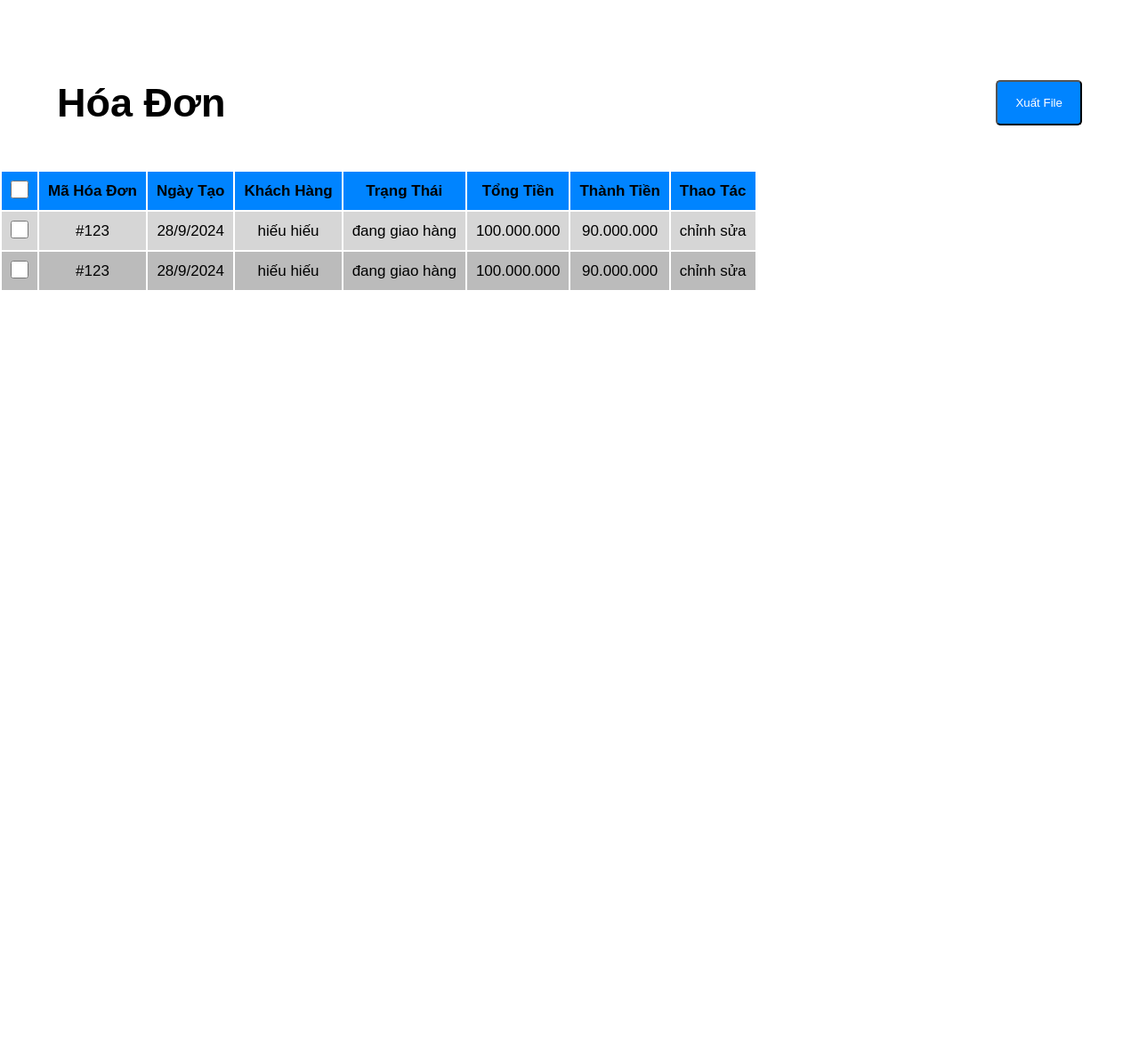
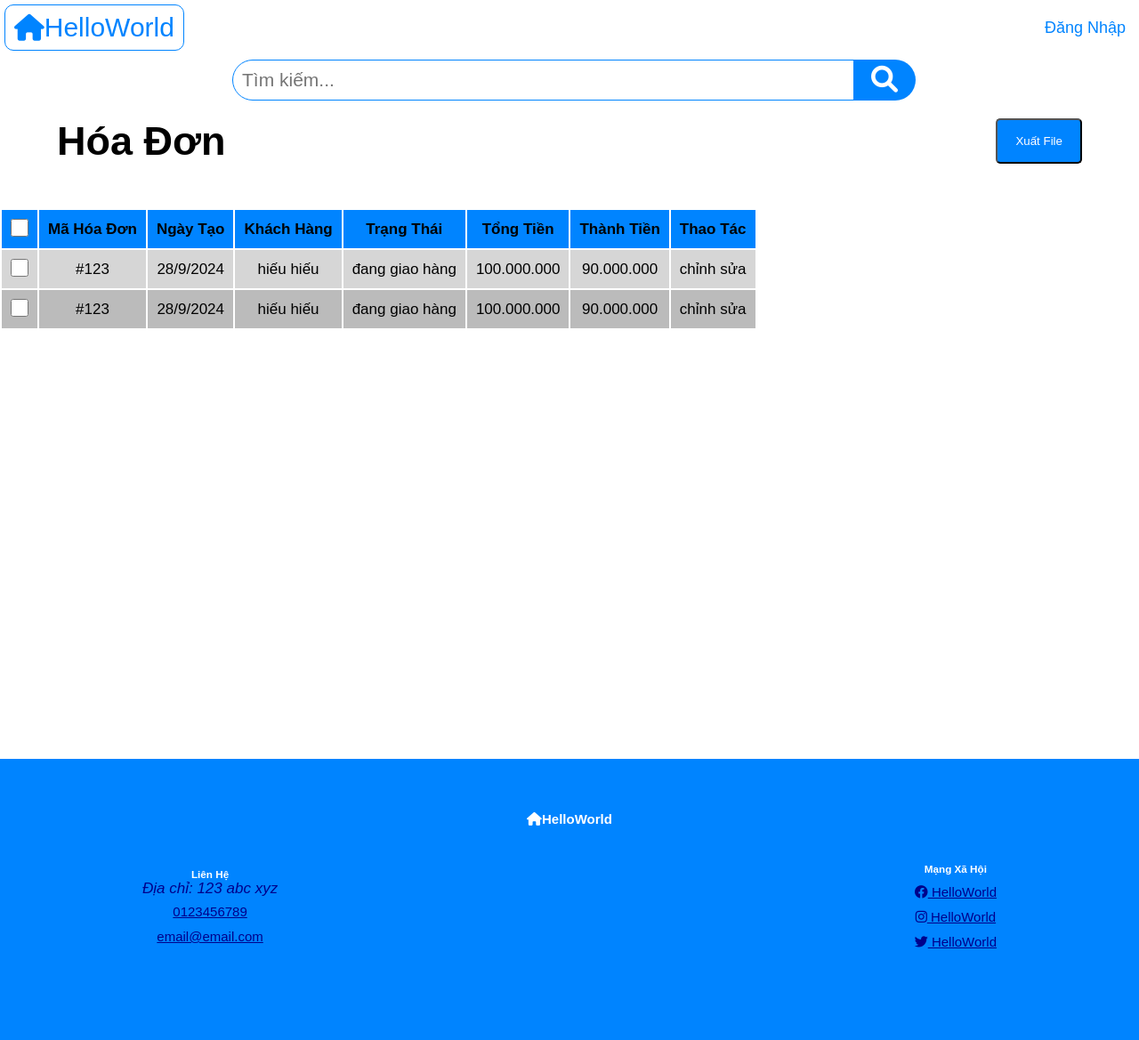
Before and after one commit to hina-kasumi/BTL_Tk_Web, a plain HTML site: page index.html in a window 1280 px wide. Shown: the whole page at 89% size. Before the commit the page ends 800 px from the top, so only its background shows below. Drawn offline with nearby package versions, Linux system fonts and the light colour scheme.

Commit message:
add navbar and footer into index.html

```diff
--- /dev/null
+++ b/assets/JavaScript/Navbar.js
@@ -0,0 +1,38 @@
+function initPopup() {
+    console.log('initPopup');
+    let popup = document.getElementsByClassName('pop-up-element');
+    for (let i = 0; i < popup.length; i++) {
+        popup[i].addEventListener('click', function () {
+            console.log('Phần tử được click là class thứ: ' + i);
+            popup[i].nextElementSibling.style.display = (popup[i].nextElementSibling.style.display === 'none') ? 'flex' : 'none';
+            // tắt tất cả các popup khác
+            for (let j = 0; j < popup.length; j++) {
+                if (j !== i) {
+                    popup[j].nextElementSibling.style.display = 'none';
+                }
+            }
+        });
+    }
+}
+
+function initBack() {
+    let back = document.getElementsByClassName('back-element');
+    for (let i = 0; i < back.length; i++) {
+        back[i].addEventListener('click', function () {
+            console.log('Phần tử được click là class thứ: ' + i);
+            back[i].parentElement.style.display = 'none';
+        });
+    }
+}
+
+
+function init() {
+    // document.addEventListener("DOMContentLoaded", function () {
+        console.log('Navbar.js loaded');
+        initPopup();
+        initBack();
+    // });
+}
+
+
+init();
--- a/assets/JavaScript/index.js
+++ b/assets/JavaScript/index.js
@@ -1,30 +1,4 @@
 "use strict";
-function initPopup() {
-    let popup = document.getElementsByClassName('pop-up-element');
-    for (let i = 0; i < popup.length; i++) {
-        popup[i].addEventListener('click', function () {
-            console.log('Phần tử được click là class thứ: ' + i);
-            popup[i].nextElementSibling.style.display = (popup[i].nextElementSibling.style.display === 'none') ? 'flex' : 'none';
-            // tắt tất cả các popup khác
-            for (let j = 0; j < popup.length; j++) {
-                if (j !== i) {
-                    popup[j].nextElementSibling.style.display = 'none';
-                }
-            }
-        });
-    }
-}
-
-function initBack() {
-    let back = document.getElementsByClassName('back-element');
-    for (let i = 0; i < back.length; i++) {
-        back[i].addEventListener('click', function () {
-            console.log('Phần tử được click là class thứ: ' + i);
-            back[i].parentElement.style.display = 'none';
-        });
-    }
-}
-
 function tickAll() {
     let checkboxALL = document.getElementsByClassName('checkboxALL');// lấy tất cả các checkboxALL
 
@@ -41,12 +15,35 @@ function tickAll() {
     }
 }
 
-function init() {
-    if (window.innerWidth < 640) {
-        initPopup();
-        initBack();
-        tickAll();
-    }
+
+function initHeader() {
+    fetch('./assets/components/navbar.html')
+        .then(response => response.text())
+        .then(data => {
+            document.getElementById('header').innerHTML = data;
+
+            const script = document.createElement("script");
+            script.src = "./assets/JavaScript/Navbar.js";
+            document.body.appendChild(script);
+        })
+        .catch(error => console.error("Lỗi tải navbar:", error));
 }
 
-init();
+function initFooter() {
+    fetch('./assets/components/footer.html')
+        .then(response => response.text())
+        .then(data => {
+            document.getElementById('footer').innerHTML = data;
+        })
+        .catch(error => console.error("Lỗi tải footer:", error));
+}
+
+function init() {
+    console.log('index.js loaded');
+    initHeader();
+    tickAll();
+    initFooter();
+}
+document.addEventListener("DOMContentLoaded", function () {
+    init();
+});
--- a/assets/components/footer.html
+++ b/assets/components/footer.html
@@ -5,7 +5,7 @@
     <meta charset="UTF-8">
     <meta name="viewport" content="width=device-width, initial-scale=1.0">
     <link rel="stylesheet" href="https://cdnjs.cloudflare.com/ajax/libs/font-awesome/6.0.0-beta3/css/all.min.css">
-    <link rel="stylesheet" href="./../css/base.css">
+    <!-- <link rel="stylesheet" href="./../css/base.css"> -->
     <title>Document</title>
 
     <style>
@@ -16,6 +16,7 @@
             text-align: center;
             padding: 30px 20px 50px;
             width: 100%;
+            margin-bottom: 0;
         }
 
         #footer__container {
--- a/assets/components/navbar.html
+++ b/assets/components/navbar.html
@@ -5,19 +5,19 @@
     <meta charset="UTF-8">
     <meta name="viewport" content="width=device-width, initial-scale=1.0">
     <link rel="stylesheet" href="https://cdnjs.cloudflare.com/ajax/libs/font-awesome/6.0.0-beta3/css/all.min.css">
-    <link rel="stylesheet" href="/assets/css/base.css">
+    <!-- <link rel="stylesheet" href="./../css/base.css"> -->
     <title>Document</title>
 
     <!-- on phone -->
     <style>
         /* header */
         header {
-            position: fixed;
+            position: static;
             width: 100%;
             background-color: var(--theme-color);
             display: flex;
             font-size: 3em;
-            height: 2em;
+            height: fit-content;
             padding: 10px 10px;
             justify-content: space-between;
             color: var(--text-white);
@@ -120,6 +120,7 @@
             display: block;
             margin: 5px;
             padding: 0px;
+            height: fit-content;
             background-color: transparent;
         }
         .header__nav {
@@ -155,7 +156,7 @@
         .nav__search {
             position: static;
             top: 0;
-            display: flex;
+            display: flex !important;
             background-color: transparent;
             color: var(--theme-color);
         }
@@ -194,11 +195,11 @@
     <header>
         <!-- Logo -->
         <div>
-            <a href="/index.html" class="header__Logo">
+            <a href="./../../index.html" class="header__Logo">
                 <i class="fa-solid fa-house"></i>
                 <p>HelloWorld</p>
             </a>
-            <a href="/inner-html/login.html">Đăng Nhập</a>
+            <a href="./../../inner-html/login.html">Đăng Nhập</a>
         </div>
 
         <!-- Navigation -->
@@ -226,7 +227,7 @@
                     <a href="./">
                         <li>Hàng Hóa</li>
                     </a>
-                    <a href="/inner-html/login.html" id="login">
+                    <a href="./../../inner-html/login.html" id="login">
                         <li>Đăng Nhập</li>
                     </a>
                 </ul>
@@ -234,7 +235,7 @@
         </nav>
     </header>
 
-    <script src="/assets/JavaScript/index.js"></script>
+    <!-- <script src="./../JavaScript/Navbar.js"></script> -->
 </body>
 
 </html>
--- a/assets/css/index/responsive.css
+++ b/assets/css/index/responsive.css
@@ -0,0 +1,7 @@
+.main {
+    padding-top: 0px;
+}
+
+header {
+    position: static !important;
+}
--- a/assets/css/index/style.css
+++ b/assets/css/index/style.css
@@ -7,6 +7,12 @@
 body {
     position: relative;
 }
+
+/* header */
+header {
+    position: fixed !important;
+}
+
 
 /* main */
 
@@ -67,3 +73,5 @@ td>input[type="checkbox"] {
     height: 20px;
     width: 20px;
 }
+
+/* footer */
--- a/index.html
+++ b/index.html
@@ -18,11 +18,14 @@
 
 
     <!-- title favicon -->
-    <link rel="shortcut icon" href="/assets/img/favicon.png" type="image/x-icon">
+    <link rel="shortcut icon" href="./assets/img/favicon.png" type="image/x-icon">
     <title>Sales Order Management</title>
 </head>
 
 <body>
+    <!-- header -->
+    <div id="header"></div>
+
     <!-- section -->
     <article class="main">
         <div class="main__title">
@@ -67,7 +70,9 @@
         </div>
     </article>
 
-    <script src="/assets/JavaScript/index.js"></script>
+    <footer id="footer"></footer>
+    <script src="./assets/JavaScript/index.js"></script>
+    <!-- <script src="./assets/JavaScript/Navbar.js" defer></script> -->
 </body>
 
 </html>
```
